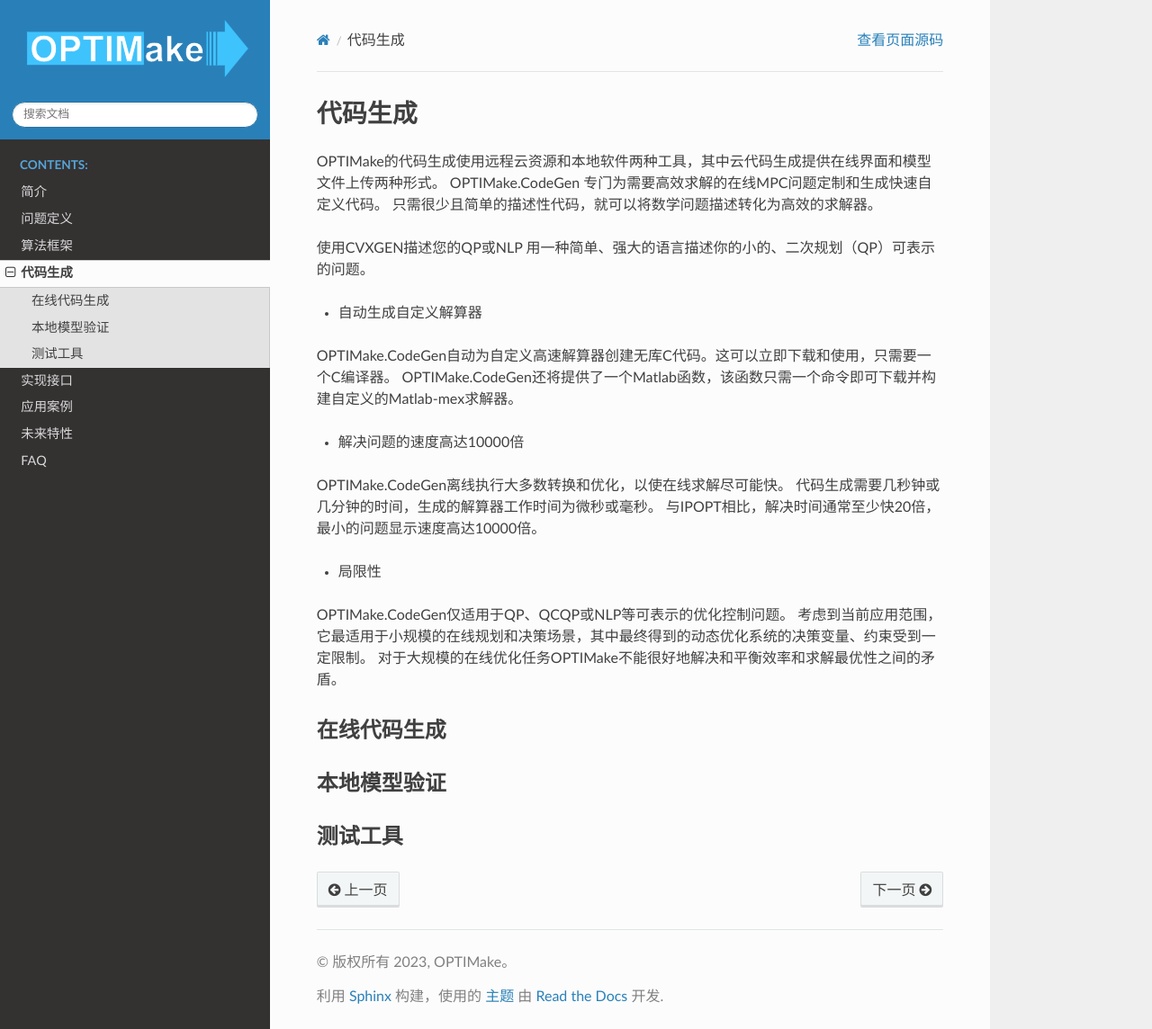
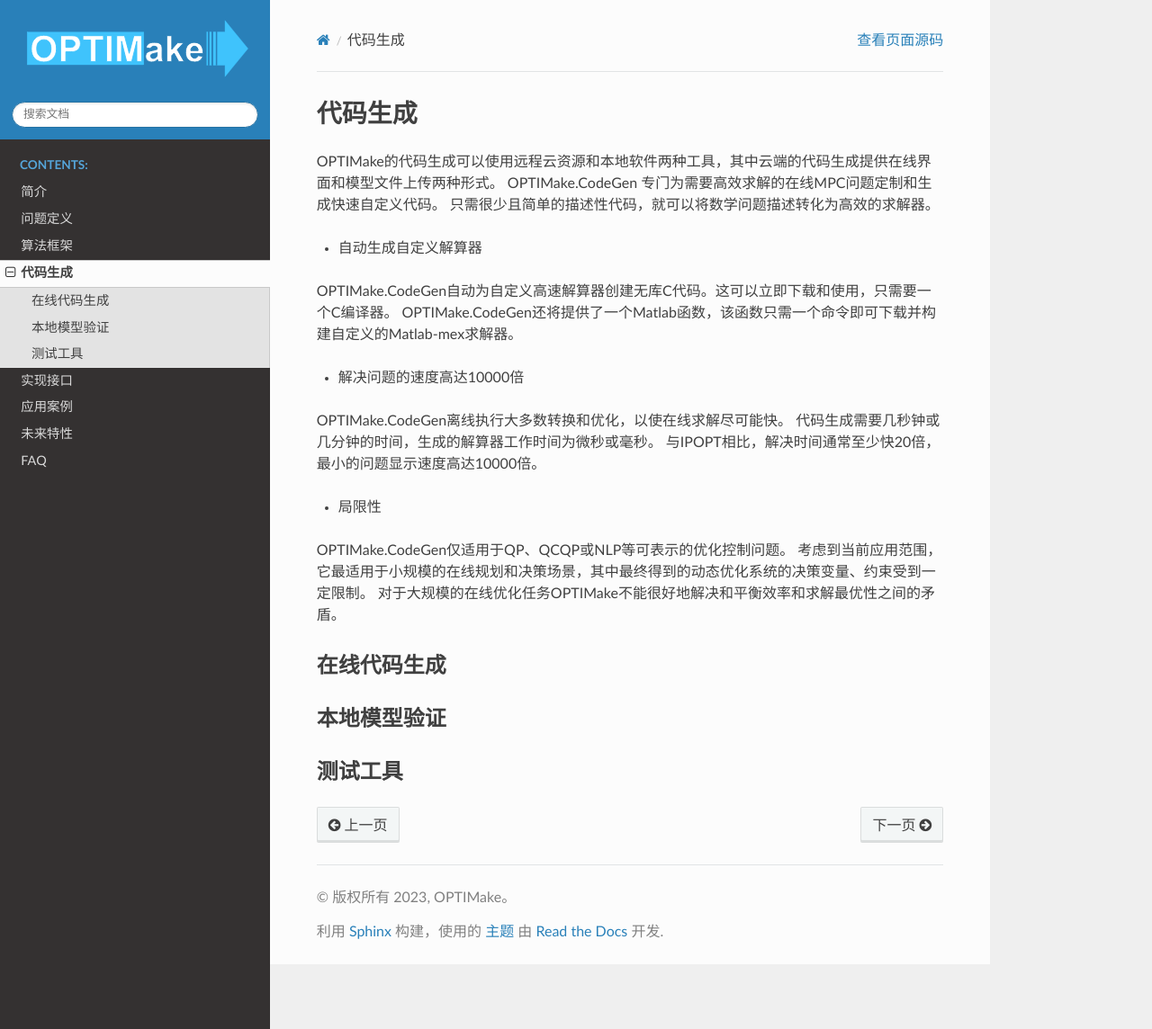
Before and after one commit to optimake/docs, a Sphinx documentation site: the page built from source/codegen/index.md, in a window 1280 px wide and 1144 px high. Shown: the whole window at 90% size. Built offline with Sphinx 7.4.7 and the Read the Docs theme 2.0.0, drawn with Linux system fonts in a browser that asks for light colours.

Commit message:
Update index.md

```diff
--- a/source/codegen/index.md
+++ b/source/codegen/index.md
@@ -1,11 +1,9 @@
 # 代码生成
 
-OPTIMake的代码生成使用远程云资源和本地软件两种工具，其中云代码生成提供在线界面和模型文件上传两种形式。
+OPTIMake的代码生成可以使用远程云资源和本地软件两种工具，其中云端的代码生成提供在线界面和模型文件上传两种形式。
 OPTIMake.CodeGen 专门为需要高效求解的在线MPC问题定制和生成快速自定义代码。
 只需很少且简单的描述性代码，就可以将数学问题描述转化为高效的求解器。
 
-使用CVXGEN描述您的QP或NLP
-用一种简单、强大的语言描述你的小的、二次规划（QP）可表示的问题。
 
 - 自动生成自定义解算器
 
```
